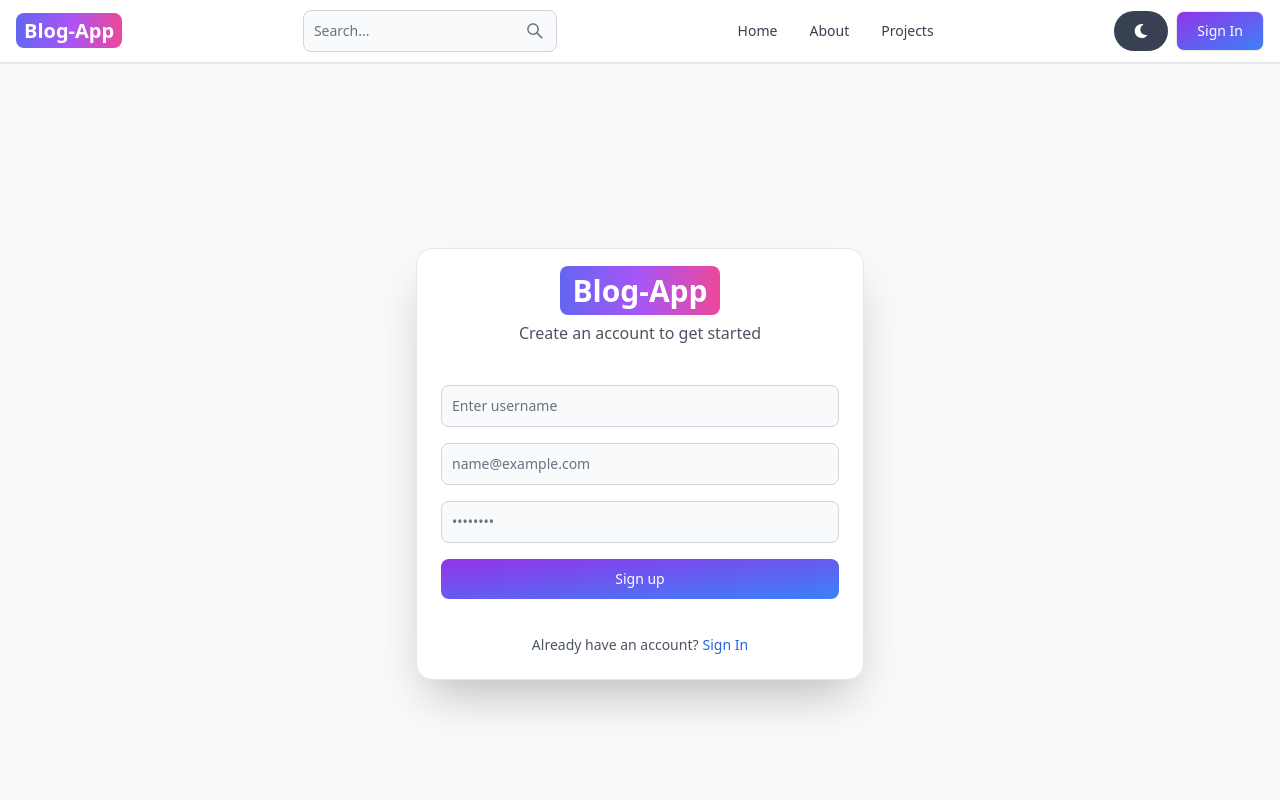
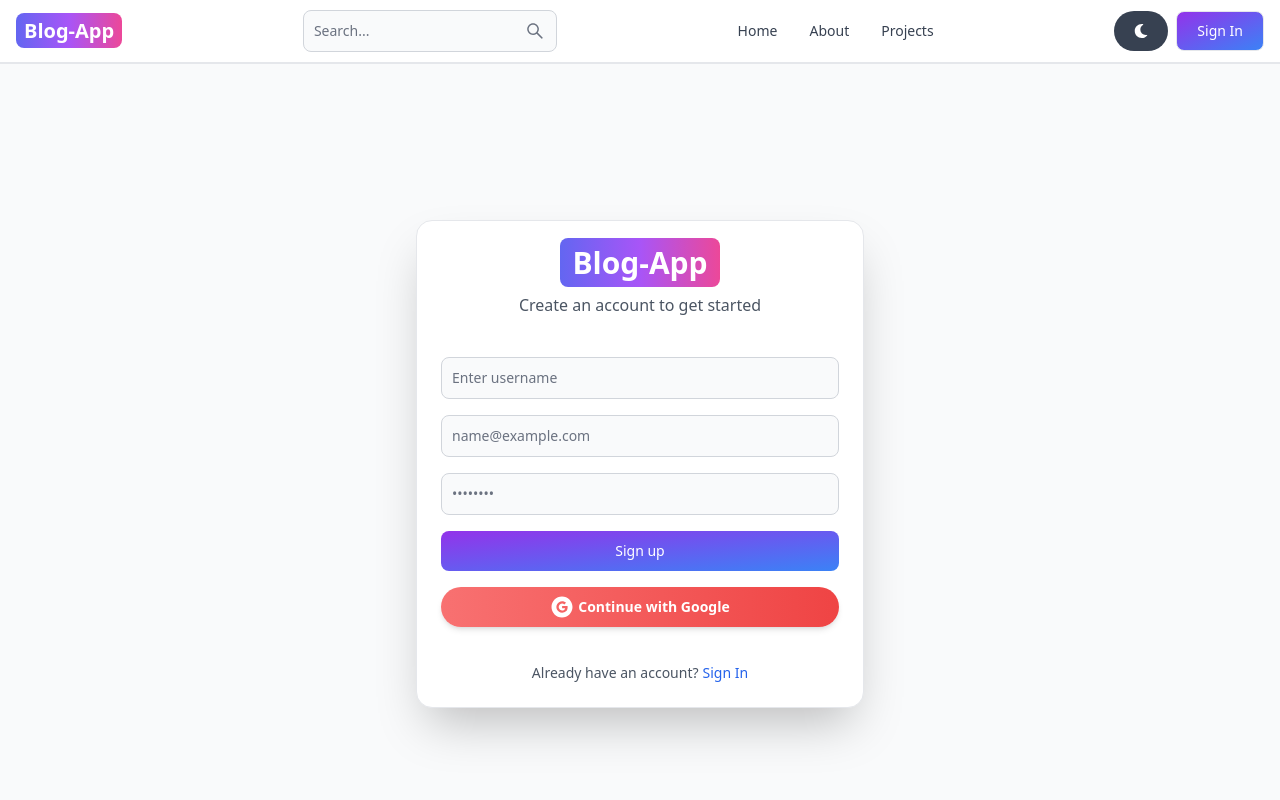
Before and after one commit to Humais77/Blog-App, a React (Vite) app in the folder frontend/: page /sign-up in a window 1280 px wide. Shown: the top 800 px of the page. Built offline with nearby package versions, Linux system fonts and the light colour scheme; no server answers.

Commit message:
Add firebase google OAuth

```diff
--- a/frontend/package.json
+++ b/frontend/package.json
@@ -11,6 +11,7 @@
   },
   "dependencies": {
     "@reduxjs/toolkit": "^2.8.2",
+    "firebase": "^12.1.0",
     "flowbite-react": "^0.12.7",
     "react": "^19.1.1",
     "react-dom": "^19.1.1",
--- /dev/null
+++ b/frontend/src/components/OAuth.jsx
@@ -0,0 +1,53 @@
+import { Button } from 'flowbite-react'
+import React from 'react'
+import { AiFillGoogleCircle } from 'react-icons/ai'
+import { getAuth, GoogleAuthProvider, signInWithPopup } from 'firebase/auth'
+import { app } from '../firebase'
+import { useDispatch } from 'react-redux'
+import { sigInSuccess } from '../redux/user/userSlice'
+import { useNavigate } from 'react-router-dom'
+const OAuth = () => {
+    const auth = getAuth(app);
+    const dispatch = useDispatch()
+    const naviage = useNavigate();
+    const handleGoogleClick = async()=>{
+        const provider = new GoogleAuthProvider();
+        provider.setCustomParameters({prompt:'select_account'});
+        try {
+            const resultFromGoogle = await signInWithPopup(auth,provider);
+            const res = await fetch('/api/auth/google',{
+                method:'POST',
+                headers:{'Content-Type':'application/json'},
+                body:JSON.stringify({
+                    name:resultFromGoogle.user.displayName,
+                    email:resultFromGoogle.user.email,
+                    googlePhotoUrl:resultFromGoogle.user.photoURL,
+                }),
+            })
+            const data = await res.json();
+            if(res.ok){
+                dispatch(sigInSuccess(data));
+                naviage('/');
+            }
+
+        } catch (error) {
+            console.log(error);
+
+        }
+    }
+  return (
+    <Button type='button' className=' bg-gradient-to-r from-red-400 to-red-500
+    hover:from-red-500 hover:to-red-600
+    text-white font-semibold
+    px-6 py-2
+    rounded-full
+    shadow-md
+    transition-all duration-300 ease-in-out
+    ' onClick={handleGoogleClick}>
+        <AiFillGoogleCircle className='w-6 h-6 mr-1 '/>
+        Continue with Google
+    </Button>
+  )
+}
+
+export default OAuth
--- /dev/null
+++ b/frontend/src/firebase.js
@@ -0,0 +1,22 @@
+// Import the functions you need from the SDKs you need
+import { initializeApp } from "firebase/app";
+
+// import { getAnalytics } from "firebase/analytics";
+// TODO: Add SDKs for Firebase products that you want to use
+// https://firebase.google.com/docs/web/setup#available-libraries
+
+// Your web app's Firebase configuration
+// For Firebase JS SDK v7.20.0 and later, measurementId is optional
+const firebaseConfig = {
+  apiKey: import.meta.env.VITE_FIREBASE_API_KEY,
+  authDomain: "blog-app-60ce5.firebaseapp.com",
+  projectId: "blog-app-60ce5",
+  storageBucket: "blog-app-60ce5.firebasestorage.app",
+  messagingSenderId: "756849764628",
+  appId: "1:756849764628:web:1744a54084a50009edfa01",
+  measurementId: "G-D50CEP4T2Z"
+};
+
+// Initialize Firebase
+export const app = initializeApp(firebaseConfig);
+// const analytics = getAnalytics(app);
--- a/frontend/src/pages/Signin.jsx
+++ b/frontend/src/pages/Signin.jsx
@@ -3,6 +3,7 @@ import React, { useState } from "react";
 import { Link, useNavigate } from "react-router-dom";
 import { sigInStart,sigInSuccess,signInFailure } from "../redux/user/userSlice";
 import { useDispatch,useSelector } from "react-redux";
+import OAuth from "../components/OAuth";
 const Signin = () => {
   const [formData,setFormData] = useState({});
   const {loading,error} = useSelector((state=>state.user));
@@ -74,8 +75,8 @@ const Signin = () => {
               </>
             ):"Sign in"}
           </Button>
+          <OAuth/>
         </form>
-
         <div className="flex justify-center gap-1 mt-5 text-sm">
           <span className="text-gray-600 dark:text-gray-300">Don't have an account?</span>
           <Link to="/sign-up" className="text-blue-600 hover:underline">
--- a/frontend/src/pages/Signup.jsx
+++ b/frontend/src/pages/Signup.jsx
@@ -1,6 +1,7 @@
 import { Button, Label, TextInput, Card, Alert, Spinner } from "flowbite-react";
 import React, { useState } from "react";
 import { Link, useNavigate } from "react-router-dom";
+import OAuth from "../components/OAuth";
 
 const Signup = () => {
   const [formData,setFormData] = useState({});
@@ -79,6 +80,7 @@ const Signup = () => {
               </>
             ):"Sign up"}
           </Button>
+          <OAuth/>
         </form>
 
         <div className="flex justify-center gap-1 mt-5 text-sm">
```
Also changed, not shown: 1 other file (tests, documents, lock files or other folders).
